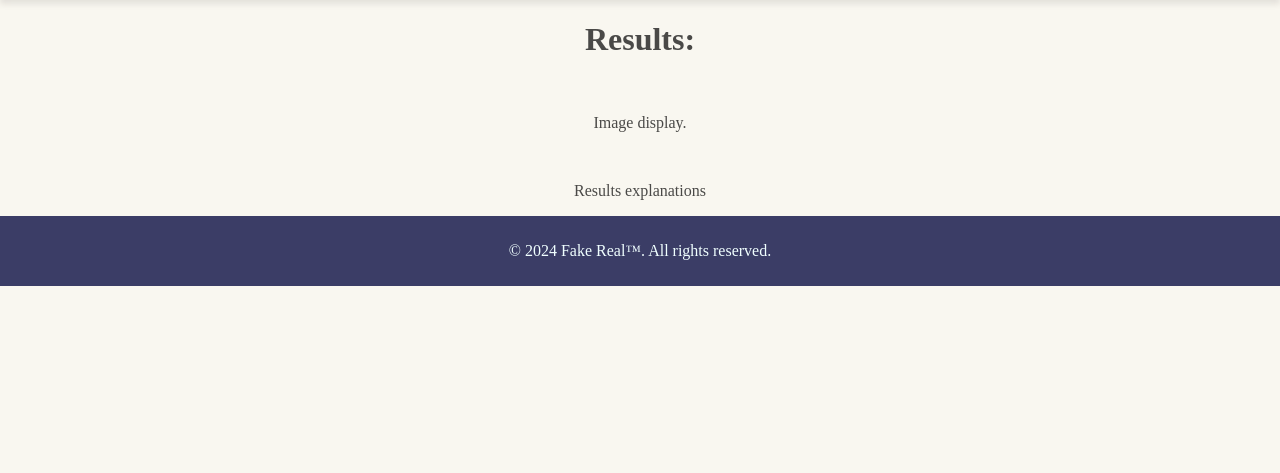
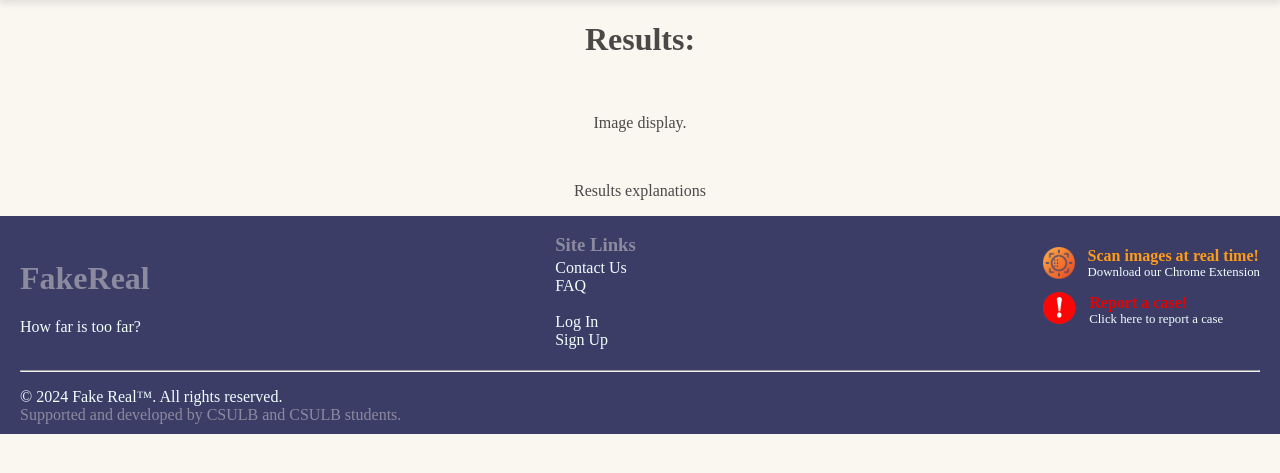
Before and after one commit to fs-fakereal/fakereal, a Flask app: page /result in a window 1280 px wide. Shown: the part 75-548 px from the top of the page. Run offline with Flask 3, Linux system fonts and the light colour scheme; the visitor is signed in with stand-in values (Sample User, id 1); parts of the project's set-up code (start-up, migrations or seed data) failed here and were passed over.

Commit message:
minor footer changes on pages

```diff
--- a/app/templates/result.html
+++ b/app/templates/result.html
@@ -6,6 +6,7 @@
     <meta name="viewport" content="width=device-width, initial-scale=1">
     <link rel="stylesheet" href="../static/css/base.css">
     <link rel="stylesheet" href="../static/css/results.css">
+    <link rel="stylesheet" href="../static/css/footer.css">
   </head>
 
   <body>
@@ -30,8 +31,53 @@
     </div>
 
     <!-- Footer -->
-    <footer>
-      <p>&copy; 2024 Fake Real™. All rights reserved.</p>
+    <footer class="footer">
+
+      <div class="upper-half">
+        <div class="fakereal-here">
+          <h1>FakeReal</h1>
+          <p>How far is too far?</p>
+        </div>
+
+        <div class="details">
+          <h3>Site Links</h3>
+
+          <p>Contact Us</p>
+          <p>FAQ</p>
+
+          <br>
+
+          <p>Log In</p>
+          <p>Sign Up</p>
+        </div>
+
+        <div class="links">
+          <div class="download">
+            <a href="holder"><img src="../static/imgs/icons/chrome_extension.png" alt="chrome extension"></a>
+
+            <div class="download-text">
+              <h1>Scan images at real time!</h1>
+              <p>Download our Chrome Extension</p>
+            </div>
+          </div>
+
+          <div class="report">
+            <a href="https://www.ic3.gov/"><img src="../static/imgs/icons/alert.png" alt="report" href="https://www.ic3.gov/"></a>
+
+            <div class="report-text">
+              <h1>Report a case!</h1>
+              <p>Click here to report a case</p>
+            </div>
+          </div>
+        </div>
+      </div>
+
+      <hr>
+
+      <div class="important">
+        <p>&copy; 2024 Fake Real™. All rights reserved.</p>
+        <p class="csulb">Supported and developed by CSULB and CSULB students.</p>
+      </div>
     </footer>
 
     <script src="../static/js/upload-limit.js"></script>
```
Also changed, not shown: app/templates/home-page.html (+48 -2 lines), app/templates/login-page.html (+49 -2 lines).
